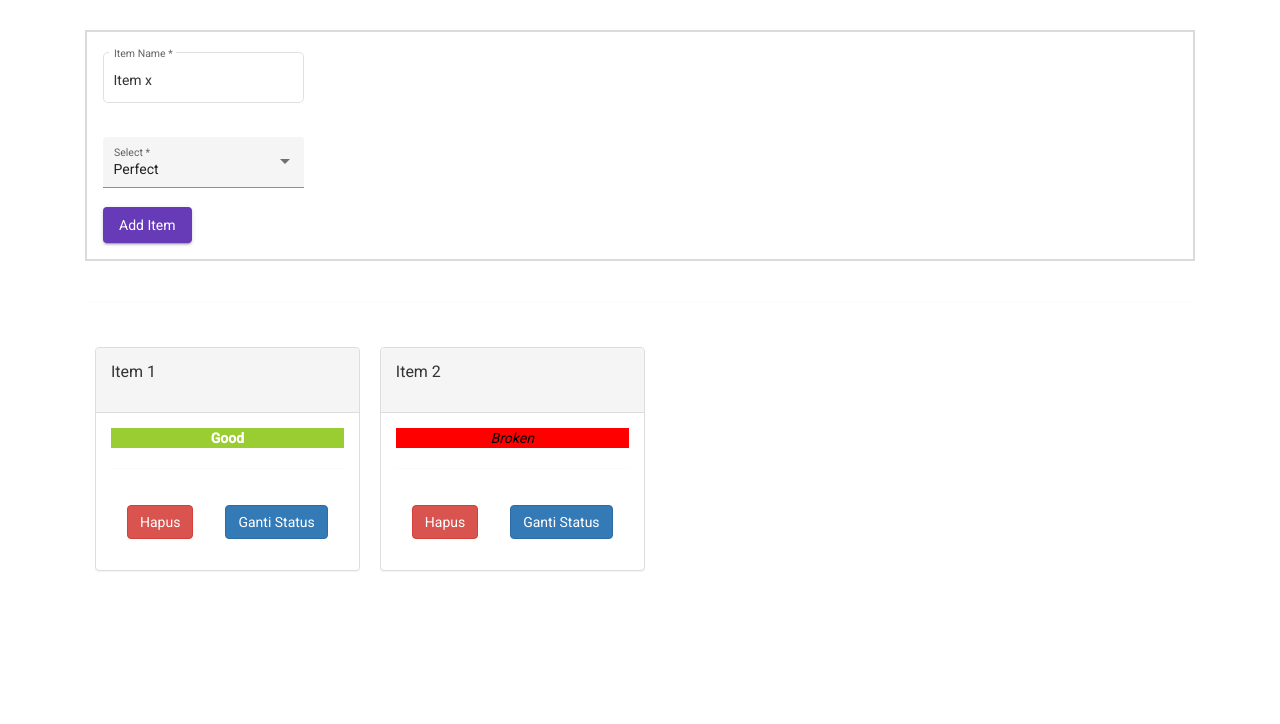
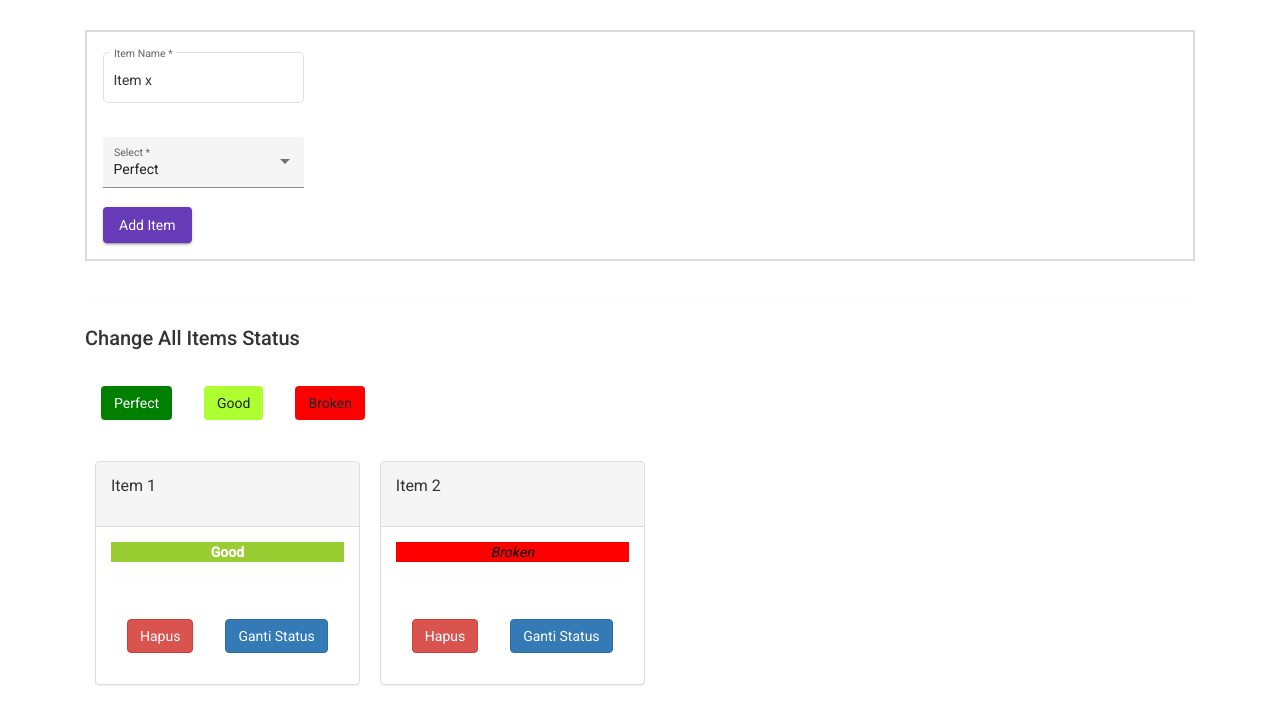
Before and after one commit to aditmulyatama/aditm_upn_zetta_learning, an Angular app in the folder angular_learning/: page / in a window 1280 px wide. Shown: the top 724 px of the page. Built offline with nearby package versions, Linux system fonts and the light colour scheme.

Commit message:
Angular day 5 done

```diff
--- a/angular_learning/src/app/app.component.html
+++ b/angular_learning/src/app/app.component.html
@@ -1,13 +1,56 @@
 <div class="container">
-  <app-item-input (itCreated)="onAddItem($event)"></app-item-input>
-  <hr>
+  <app-item-input></app-item-input>
+  <hr />
+  <div>
+    <h2>Change All Items Status</h2>
+    <button
+      (click)="changeAllStatus('Perfect')"
+      class="btn"
+      style="
+        margin: 2vh 2vh;
+        width: min-content;
+        background-color: green;
+        color: white;
+      "
+    >
+      Perfect
+    </button>
+    <button
+      (click)="changeAllStatus('Good')"
+      class="btn"
+      style="margin: 2vh 2vh; width: min-content; background-color: greenyellow"
+    >
+      Good
+    </button>
+    <button
+      (click)="changeAllStatus('Broken')"
+      class="btn"
+      style="margin: 2vh 2vh; width: min-content; background-color: red"
+    >
+      Broken
+    </button>
+  </div>
   <div class="flex-container">
-    <app-item-cards *ngFor="let list of itemList; index as i" [items]="list" [status]="list.itemStatus">
-      <hr>
-      <button class="btn btn-danger" style="margin: 2vh 2vh; width: min-content;"
-        (click)="destroyItem(i)">Hapus</button>
-      <button class="btn btn-primary" style="margin: 2vh 2vh;width: min-content;" (click)="changeStatus(i)">Ganti
-        Status</button>
+    <app-item-cards
+      *ngFor="let list of itemList; index as i"
+      [items]="list"
+      [status]="list.itemStatus"
+    >
+      <hr />
+      <button
+        class="btn btn-danger"
+        style="margin: 2vh 2vh; width: min-content"
+        (click)="destroyItem(i)"
+      >
+        Hapus
+      </button>
+      <button
+        class="btn btn-primary"
+        style="margin: 2vh 2vh; width: min-content"
+        (click)="updateStatus(i)"
+      >
+        Ganti Status
+      </button>
     </app-item-cards>
   </div>
 </div>
--- a/angular_learning/src/app/app.component.ts
+++ b/angular_learning/src/app/app.component.ts
@@ -1,32 +1,46 @@
-import { Component } from '@angular/core';
-
+import { Component, OnInit } from '@angular/core';
+import { LoggingService } from './logging.service';
+import { ItemsService } from './items.service';
 @Component({
   selector: 'app-root',
   templateUrl: './app.component.html',
   styleUrls: ['./app.component.scss'],
+  providers: [LoggingService, ItemsService],
 })
-export class AppComponent {
+export class AppComponent implements OnInit {
   title = 'angular_learning';
-  itemList = [
-    { itemName: 'Item 1', itemStatus: 'Good' },
-    { itemName: 'Item 2', itemStatus: 'Broken' },
-  ];
-  onAddItem(itemData: { item_name: string; item_status: string }) {
-    this.itemList.push({
-      itemName: itemData.item_name,
-      itemStatus: itemData.item_status,
-    });
+  itemList: { itemName: string; itemStatus: string }[] = [];
+  constructor(
+    private itemService: ItemsService,
+    private loggingService: LoggingService
+  ) {}
+  updateStatus(index: number) {
+    this.itemService.updateStatus(index);
+    this.loggingService.logStatusChange(this.itemList[index].itemStatus);
   }
-  changeStatus(index: number) {
-    if (this.itemList[index].itemStatus === 'Perfect') {
-      this.itemList[index].itemStatus = 'Good';
-    } else if (this.itemList[index].itemStatus === 'Good') {
-      this.itemList[index].itemStatus = 'Broken';
-    } else {
-      this.itemList[index].itemStatus = 'Perfect';
-    }
+  changeAllStatus(status: string) {
+    this.itemService.changeAllStatus(status);
+  }
+  ngOnInit(): void {
+    this.itemList = this.itemService.itemList;
   }
   destroyItem(index: number) {
-    this.itemList.splice(index, 1);
+    this.itemService.destroyItem(index);
   }
+  // onAddItem(itemData: { item_name: string; item_status: string }) {
+  //   this.itemList.push({
+  //     itemName: itemData.item_name,
+  //     itemStatus: itemData.item_status,
+  //   });
+  // }
+  // changeStatus(index: number) {
+  //   if (this.itemList[index].itemStatus === 'Perfect') {
+  //     this.itemList[index].itemStatus = 'Good';
+  //   } else if (this.itemList[index].itemStatus === 'Good') {
+  //     this.itemList[index].itemStatus = 'Broken';
+  //   } else {
+  //     this.itemList[index].itemStatus = 'Perfect';
+  //   }
+  //   this.loggingService.logStatusChange(this.itemList[index].itemStatus);
+  // }
 }
--- a/angular_learning/src/app/app.module.ts
+++ b/angular_learning/src/app/app.module.ts
@@ -8,6 +8,8 @@ import { ItemInputComponent } from './item-input/item-input.component';
 import { ItemCardsComponent } from './item-cards/item-cards.component';
 import { FormsModule } from '@angular/forms';
 import { BrowserAnimationsModule } from '@angular/platform-browser/animations';
+import { LoggingService } from './logging.service';
+import { ItemsService } from './items.service';
 @NgModule({
   declarations: [AppComponent, ItemInputComponent, ItemCardsComponent],
   imports: [
@@ -19,7 +21,7 @@ import { BrowserAnimationsModule } from '@angular/platform-browser/animations';
     FormsModule,
     MaterialModule,
   ],
-  providers: [],
+  providers: [LoggingService, ItemsService],
   bootstrap: [AppComponent],
 })
 export class AppModule {}
--- a/angular_learning/src/app/item-cards/item-cards.component.html
+++ b/angular_learning/src/app/item-cards/item-cards.component.html
@@ -8,7 +8,7 @@
       *ngIf="status === 'Perfect'"
       style="font-weight: bold; color: white; background-color: green"
     >
-      {{ status }}
+      {{ items.itemStatus }}
     </p>
     <p
       class="card-text"
--- a/angular_learning/src/app/item-cards/item-cards.component.ts
+++ b/angular_learning/src/app/item-cards/item-cards.component.ts
@@ -20,6 +20,7 @@ import {
   selector: 'app-item-cards',
   templateUrl: './item-cards.component.html',
   styleUrls: ['./item-cards.component.scss'],
+  providers: [],
 })
 export class ItemCardsComponent
   implements
@@ -33,42 +34,40 @@ export class ItemCardsComponent
   @Input() items: { itemName: string; itemStatus: string };
   @Input() status: any;
   @ViewChild('heading', { static: true }) header: ElementRef;
+
   newItemStatus: string = '';
+
   constructor() {}
 
   ngOnInit(): void {
-    console.log('ngOnInit Called!');
-    console.log('Text : ' + this.header.nativeElement.textContent);
+    // console.log('ngOnInit Called!');
+    // console.log('Text : ' + this.header.nativeElement.textContent);
   }
   ngOnChanges(changes: SimpleChanges): void {
-    console.log('ngOnChanges Called!');
-    console.log(changes);
-  }
-  changeItemStatus() {
-    if (this.items.itemStatus === 'Good') {
-    }
+    // console.log('ngOnChanges Called!');
+    // console.log(changes);
   }
   ngDoCheck() {
-    console.log('ngDoCheck Called');
+    // console.log('ngDoCheck Called');
   }
   ngAfterContentInit(): void {
     //Called after ngOnInit when the component's or directive's content has been initialized.
     //Add 'implements AfterContentInit' to the class.
-    console.log('ngAfterContentInit Called!');
-    console.log('Text : ' + this.header.nativeElement.textContent);
+    // console.log('ngAfterContentInit Called!');
+    // console.log('Text : ' + this.header.nativeElement.textContent);
   }
   ngAfterViewInit(): void {
     //Called after ngAfterContentInit when the component's view has been initialized. Applies to components only.
     //Add 'implements AfterViewInit' to the class.
-    console.log('ngAfterViewInit Called!');
-    console.log('Text : ' + this.header.nativeElement.textContent);
+    // console.log('ngAfterViewInit Called!');
+    // console.log('Text : ' + this.header.nativeElement.textContent);
   }
   ngAfterContentChecked(): void {
     //Called after every check of the component's or directive's content.
     //Add 'implements AfterContentChecked' to the class.
-    console.log('ngAfterContentChecked called!');
+    // console.log('ngAfterContentChecked called!');
   }
   ngOnDestroy(): void {
-    console.log('ngOnDestroyCalled');
+    // console.log('ngOnDestroyCalled');
   }
 }
--- a/angular_learning/src/app/item-input/item-input.component.ts
+++ b/angular_learning/src/app/item-input/item-input.component.ts
@@ -1,18 +1,12 @@
-import {
-  Component,
-  OnInit,
-  EventEmitter,
-  Output,
-  ViewChild,
-  ElementRef,
-} from '@angular/core';
-import { NgForm } from '@angular/forms';
-import { MatFormFieldModule } from '@angular/material/form-field';
+import { Component, OnInit, ViewChild, ElementRef } from '@angular/core';
+import { LoggingService } from '../logging.service';
+import { ItemsService } from '../items.service';
 
 @Component({
   selector: 'app-item-input',
   templateUrl: './item-input.component.html',
   styleUrls: ['./item-input.component.scss'],
+  providers: [],
 })
 export class ItemInputComponent implements OnInit {
   newItemName: string = '';
@@ -21,26 +15,18 @@ export class ItemInputComponent implements OnInit {
   public defaultStatus: string = 'Perfect';
   public defaultName: string = 'Item x';
 
-  @Output('itCreated') itemCreated = new EventEmitter<{
-    item_name: string;
-    item_status: string;
-  }>();
-
   @ViewChild('itemNameInput') itemNameInput: ElementRef;
 
-  constructor() {}
+  constructor(
+    private loggingService: LoggingService,
+    private itemService: ItemsService
+  ) {}
 
   ngOnInit(): void {}
 
   addItem(name: string, status: string) {
+    this.itemService.onAddItems(name, status);
     console.log(this.itemNameInput);
-    // this.itemNameList.push(this.itemName);
-    // this.itemStatusList.push(this.itemStatus);
-    this.itemCreated.emit({
-      // item_name: this.newItemName,
-      item_status: status,
-      // item_name: name.value,
-      item_name: name,
-    });
+    this.loggingService.logStatusChange(status);
   }
 }
--- /dev/null
+++ b/angular_learning/src/app/items.service.ts
@@ -0,0 +1,37 @@
+import { Component, Injectable } from '@angular/core';
+@Injectable({
+  providedIn: 'root',
+})
+export class ItemsService {
+  itemList = [
+    { itemName: 'Item 1', itemStatus: 'Good' },
+    { itemName: 'Item 2', itemStatus: 'Broken' },
+  ];
+  constructor() {}
+  onAddItems(name: string, status: string) {
+    this.itemList.push({
+      itemName: name,
+      itemStatus: status,
+    });
+  }
+
+  updateStatus(index: number) {
+    if (this.itemList[index].itemStatus === 'Perfect') {
+      this.itemList[index].itemStatus = 'Good';
+    } else if (this.itemList[index].itemStatus === 'Good') {
+      this.itemList[index].itemStatus = 'Broken';
+    } else {
+      this.itemList[index].itemStatus = 'Perfect';
+    }
+  }
+  changeAllStatus(status: string) {
+    let i = 0;
+    for (let list of this.itemList) {
+      this.itemList[i].itemStatus = status;
+      i++;
+    }
+  }
+  destroyItem(index: number) {
+    this.itemList.splice(index, 1);
+  }
+}
```
Also changed, not shown: 1 other file (tests, documents, lock files or other folders).
